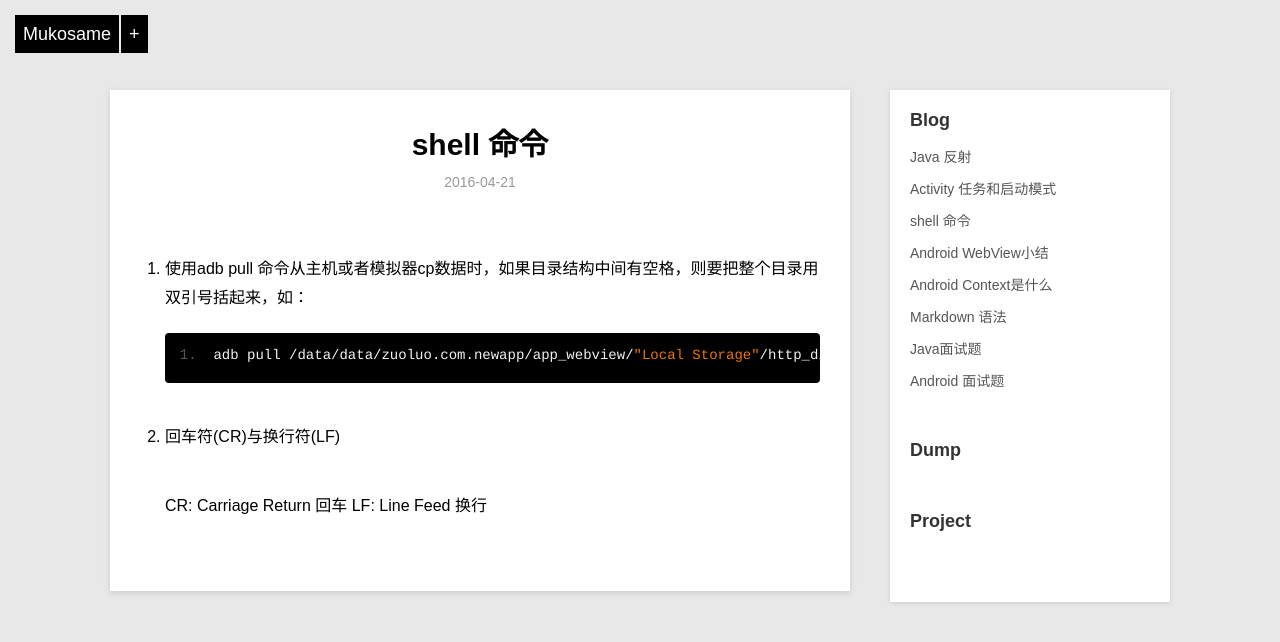
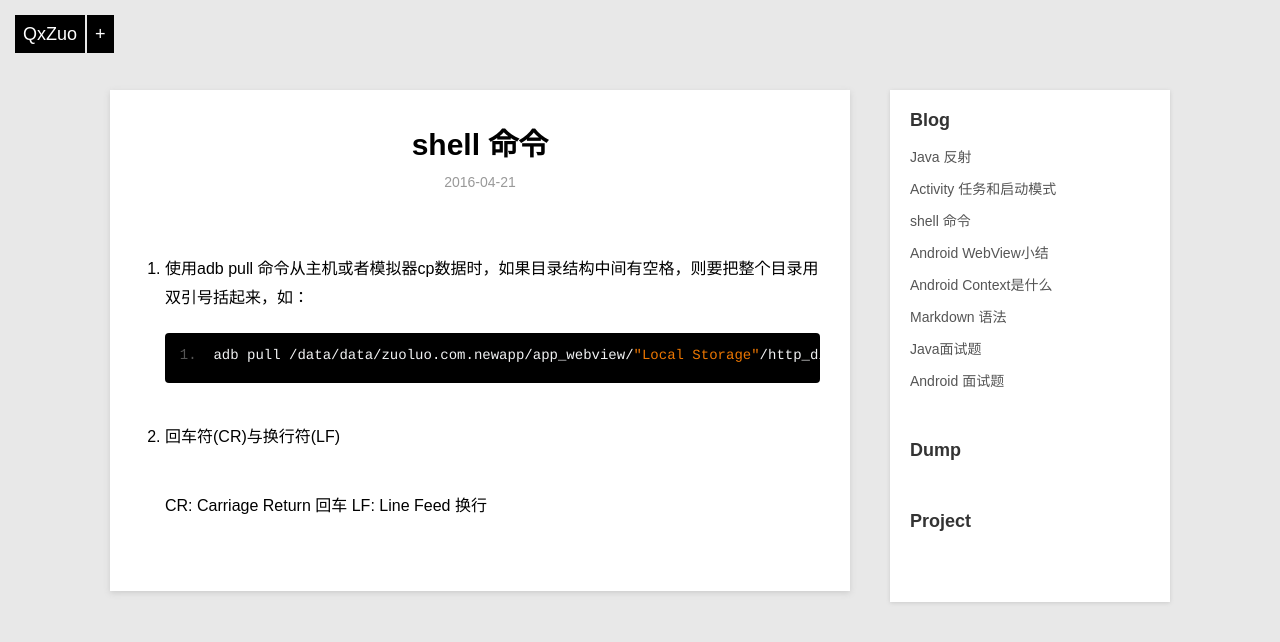
Before and after one commit to zuoqx/zuoqx.github.com, a Jekyll site: the page built from _posts/blog/2016-04-21-shell命令.md, in a window 1280 px wide. Shown: the top 642 px of the page. Built offline with Jekyll 4.4.1, drawn with Linux system fonts in a browser that asks for light colours; comment, search, counter and statistics services are not loaded.

Commit message:
修改博客主页

```diff
--- a/_layouts/default.html
+++ b/_layouts/default.html
@@ -3,13 +3,13 @@
 <head>
     <!--
     * Author:         BeiYuu
-    * Revised:        Mukosame
+    * Revised:        QxZuo
     -->
     <meta charset="utf-8" />
     <title>{% if page.title %}{{ page.title }} | {% endif %}{{ site.title }}</title>
-    <meta name="author" content="Mukosame" />
+    <meta name="author" content="QxZuo" />
     <meta name="renderer" content="webkit">
-    <meta name="description" content="Everything about Mukosame" />
+    <meta name="description" content="Everything about QxZuo" />
     <meta name="viewport" content="width=device-width, initial-scale=1.0, minimum-scale=1.0">
     <link rel="stylesheet" href="/css/default.css" type="text/css" />
     <link rel="shortcut icon" href="/favicon.ico" type="image/x-icon" />
@@ -20,13 +20,13 @@
 
     <div class="home-menu">
         <div class="home-icon-con">
-            <a class="home-menu-icon" href="/">Mukosame</a>
+            <a class="home-menu-icon" href="/">QxZuo</a>
             <a class="home-follow" href="#" title="Contact Me">+</a>
         </div>
         <div class="home-contact">
-            <a href="https://github.com/Mukosame/" target="_blank" style="margin-left:-5px;"><img src="https://github.com/favicon.ico" alt="" width="22"/></a>
-            <a href="http://www.douban.com/people/23026489/" target="_blank" style="text-align:center;"><img src="http://www.douban.com/favicon.ico" alt="" width="22"/></a>
-            <a href="http://www.zhihu.com/people/xiang-xiao-yu-20" target="_blank" style="text-align:right"><img src="http://www.zhihu.com/favicon.ico" alt="" width="22"/></a>
+            <a href="https://github.com/zuoqx/" target="_blank" style="margin-left:-5px;"><img src="https://github.com/favicon.ico" alt="" width="22"/></a>
+            <a href="http://www.douban.com/people/zuo-luo-yao-yao-da/" target="_blank" style="text-align:center;"><img src="http://www.douban.com/favicon.ico" alt="" width="22"/></a>
+            <a href="http://www.zhihu.com/people/zuo-luo-yao-yao-da" target="_blank" style="text-align:right"><img src="http://www.zhihu.com/favicon.ico" alt="" width="22"/></a>
         </div>
     </div>
 
```
